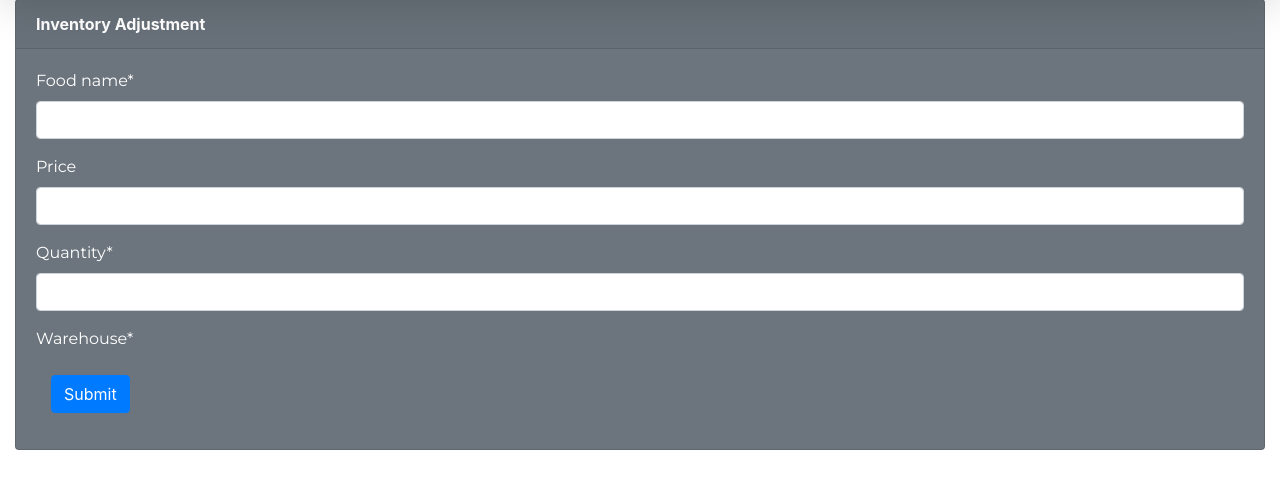
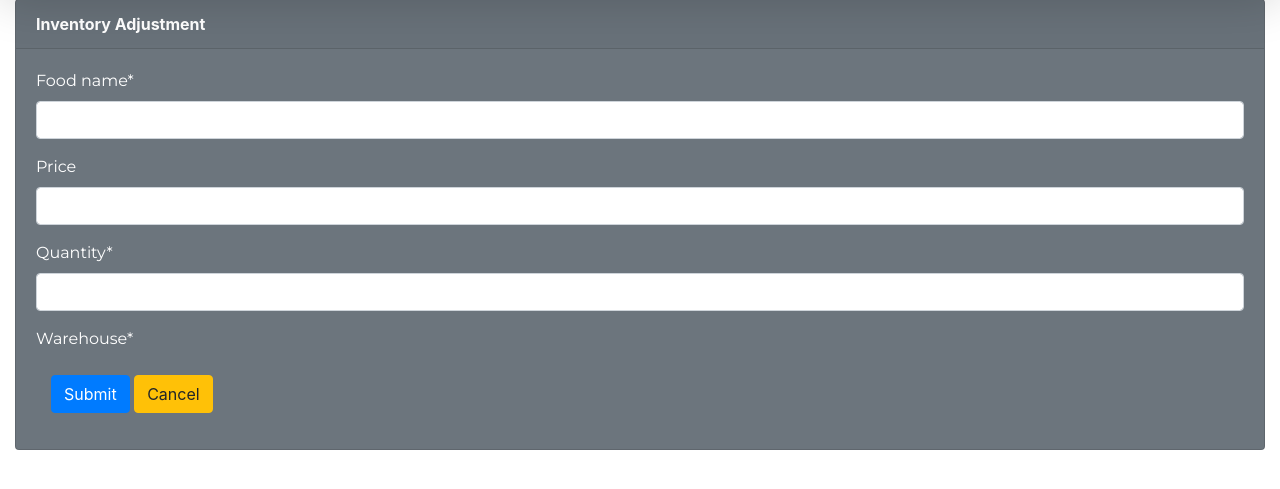
Before and after one commit to asimjb1200/UHA, a Django app: page /food/add/ in a window 1280 px wide. Shown: the part 73-562 px from the top of the page. Run offline with Django 3.2, Linux system fonts and the light colour scheme; the visitor is signed in with stand-in values (Sample User, id 1); some libraries are stand-ins or nearby versions; some web fonts are replaced.

Commit message:
cancel button

```diff
--- a/inventory_mgmt/inventory/templates/inventory/new_supply.html
+++ b/inventory_mgmt/inventory/templates/inventory/new_supply.html
@@ -14,6 +14,7 @@
                     <div class='form-group'>
                         <div class='col-sm-offset-2 col-sm-10'>
                             <button type='submit' class='btn btn-primary'>Submit</button>
+                            <button onclick="window.history.back();" class="btn btn-warning" type="button">Cancel</button>
                         </div>
                     </div>
                 </form>
```
